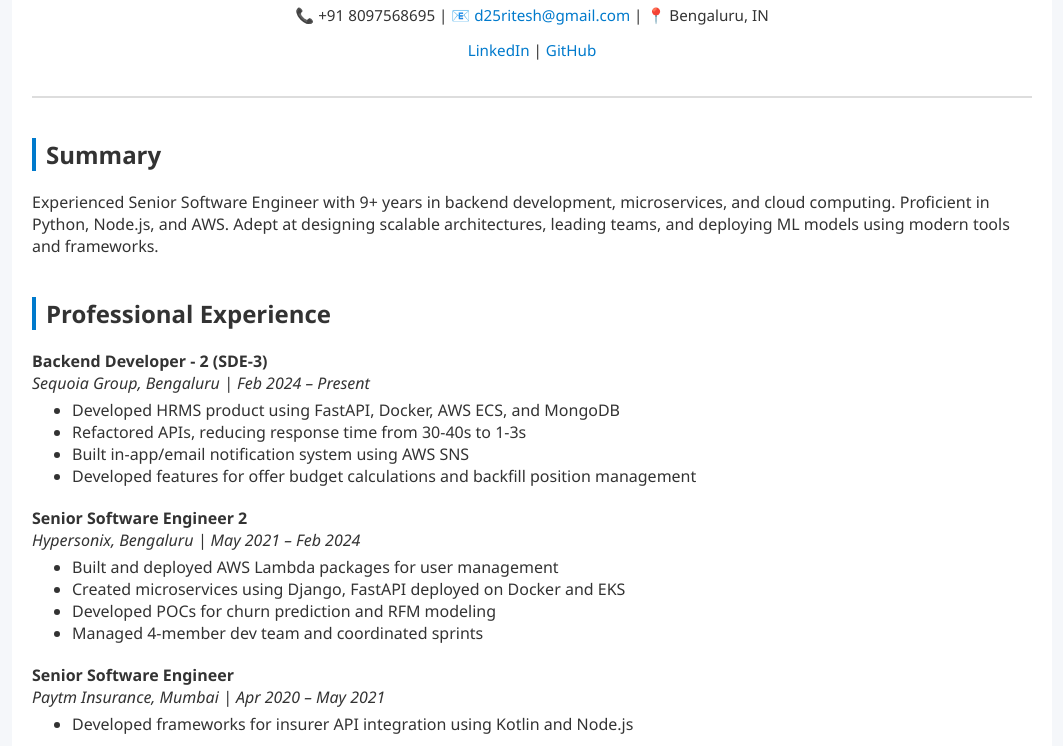
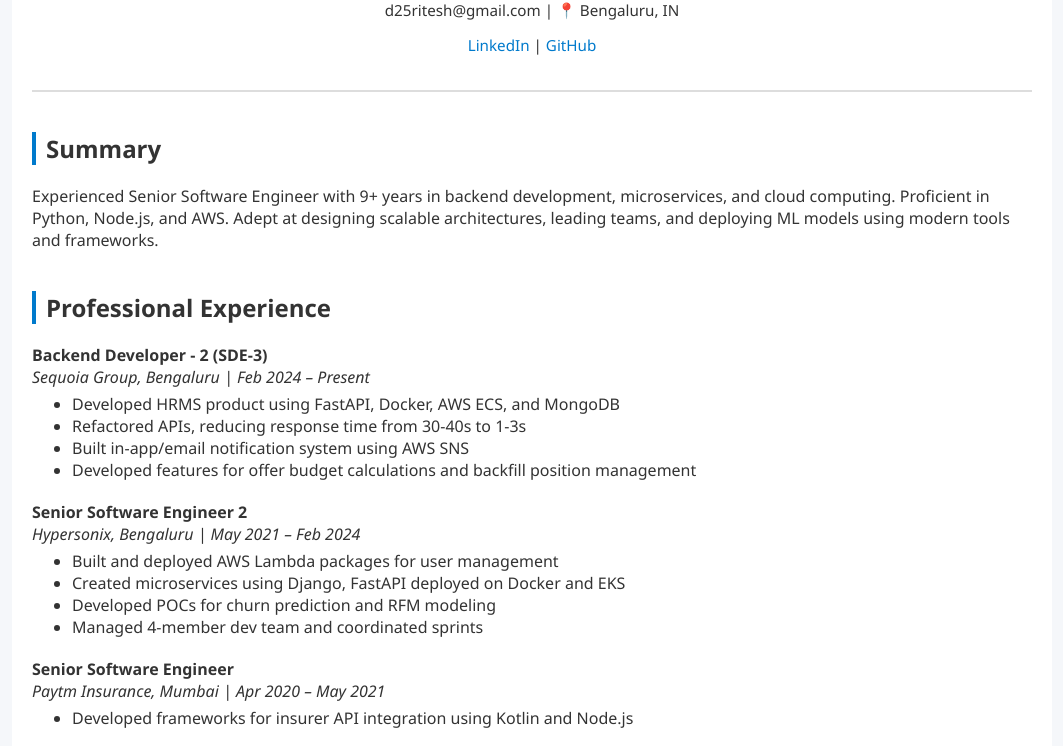
Before and after one commit to ritesd/ritesd.github.io, a plain HTML site: page index.html in a window 1280 px wide. Shown: the part 105-851 px from the top of the page, without its empty margins (108-1171 px from the left). Drawn offline with Linux system fonts and the light colour scheme.

Commit message:
remove numbers and resume

```diff
--- a/index.html
+++ b/index.html
@@ -71,7 +71,7 @@
     <header>
       <h1>Ritesh Dubey</h1>
       <div class="contact">
-        <p>📞 +91 8097568695 | 📧 <a href="mailto:d25ritesh@gmail.com">d25ritesh@gmail.com</a> | 📍 Bengaluru, IN</p>
+        <href="mailto:d25ritesh@gmail.com">d25ritesh@gmail.com</a> | 📍 Bengaluru, IN</p>
         <p><a href="https://www.linkedin.com/in/ritesh-dubey">LinkedIn</a> | <a href="https://github.com/ritesd">GitHub</a></p>
       </div>
     </header>
```
Also changed, not shown: 1 other file.
